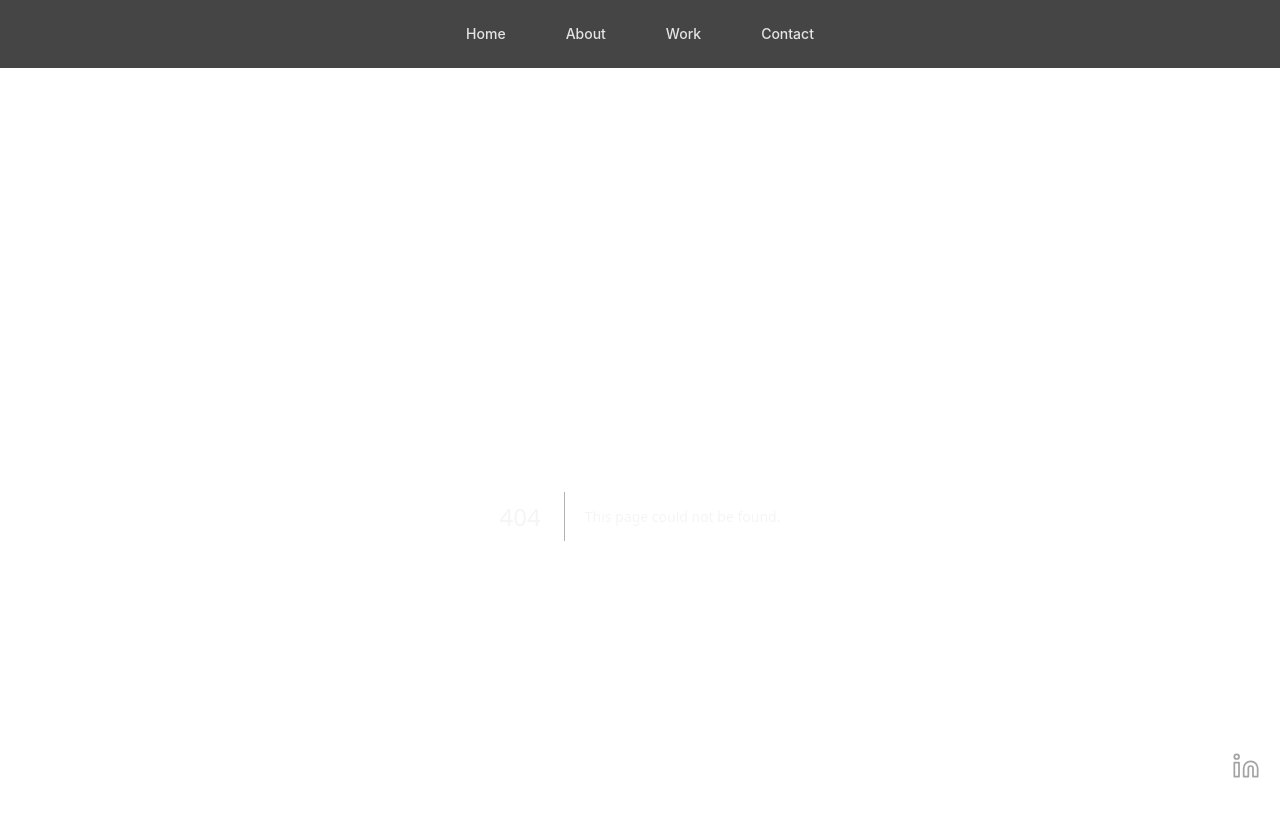
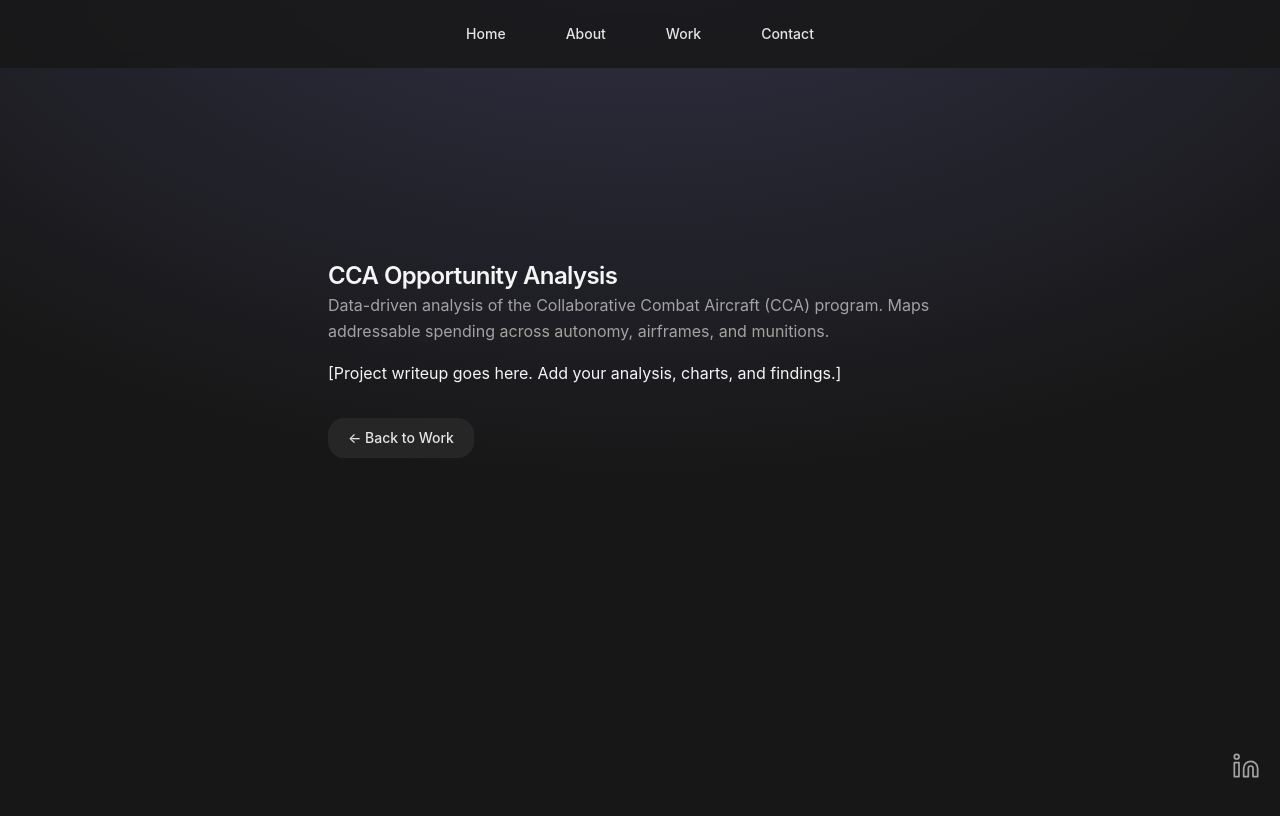
Before and after one commit to ethan-frost-xyz/personal-site, a Next.js app: page /work/cca-opportunity-analysis in a window 1280 px wide. Before the commit this address had no page. Shown: the top 816 px of the page. Built offline with nearby package versions, Linux system fonts and the light colour scheme.

Commit message:
Add detail pages for Rocket Lab and CCA projects

```diff
--- /dev/null
+++ b/src/app/work/cca-opportunity-analysis/page.tsx
@@ -0,0 +1,21 @@
+import Link from 'next/link';
+import { Section, H2, P, Button } from '@/components/primitives';
+
+export default function Page() {
+  return (
+    <main className="max-w-2xl mx-auto mt-20 space-y-8">
+      <Section>
+        <H2>CCA Opportunity Analysis</H2>
+        <P className="text-neutral-400 mb-4">
+          Data-driven analysis of the Collaborative Combat Aircraft (CCA) program. Maps addressable spending across autonomy, airframes, and munitions.
+        </P>
+        <P>
+          [Project writeup goes here. Add your analysis, charts, and findings.]
+        </P>
+        <Button asChild variant="secondary" className="mt-8">
+          <Link href="/work">← Back to Work</Link>
+        </Button>
+      </Section>
+    </main>
+  );
+}
--- /dev/null
+++ b/src/app/work/rocket-lab-model/page.tsx
@@ -0,0 +1,21 @@
+import Link from 'next/link';
+import { Section, H2, P, Button } from '@/components/primitives';
+
+export default function Page() {
+  return (
+    <main className="max-w-2xl mx-auto mt-20 space-y-8">
+      <Section>
+        <H2>Rocket Lab Launch Efficiency Model</H2>
+        <P className="text-neutral-400 mb-4">
+          High-fidelity launch efficiency analysis of Rocket Lab using Python. Benchmarks cadence, mass-to-orbit, and turnaround time.
+        </P>
+        <P>
+          [Project writeup goes here. Add your analysis, charts, and findings.]
+        </P>
+        <Button asChild variant="secondary" className="mt-8">
+          <Link href="/work">← Back to Work</Link>
+        </Button>
+      </Section>
+    </main>
+  );
+}
```
